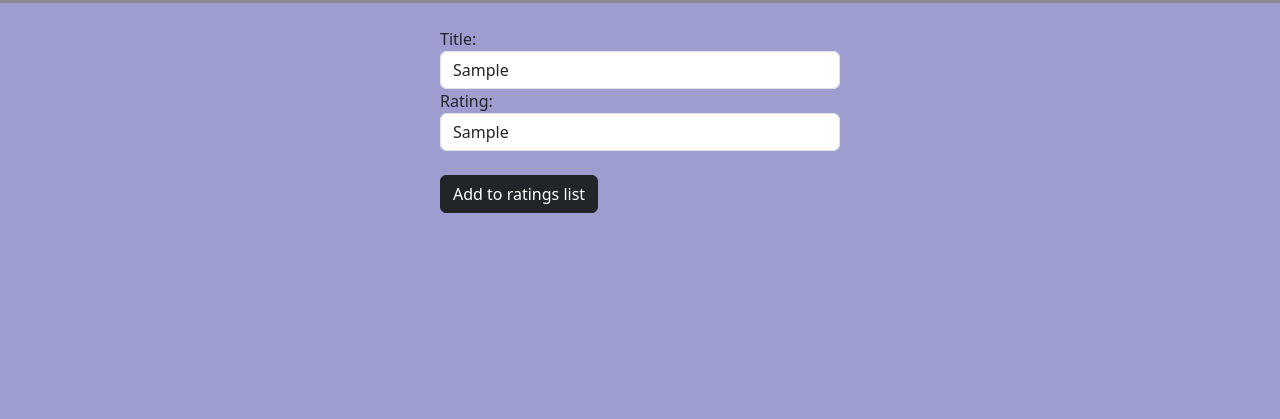
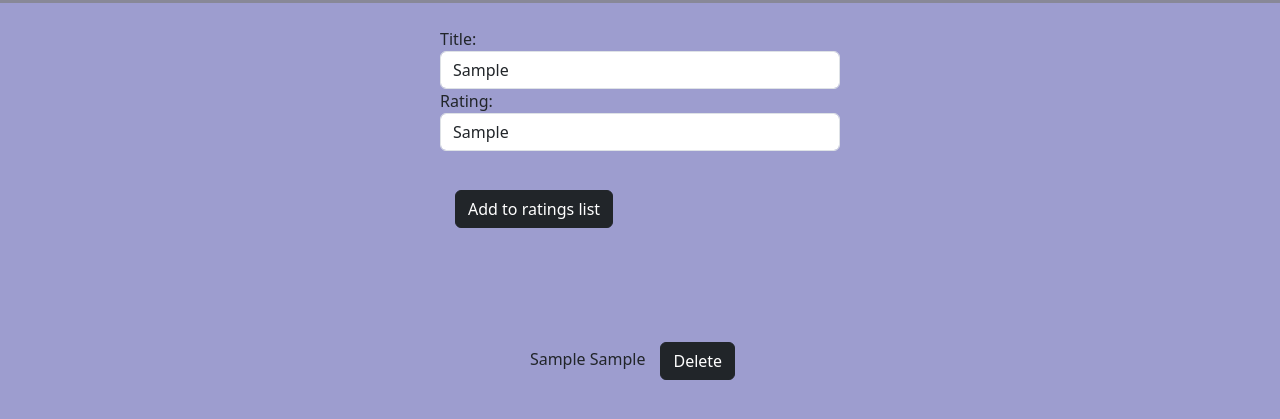
Before and after one commit to crystal-tran/jquery-dom, a plain HTML site: page movies.html in a window 1280 px wide. Both pictures are taken after typing "Sample", "Sample" into the empty fields and a click on the button "Add to ratings list". Shown: the part 53-472 px from the top of the page. Drawn offline with nearby package versions, Linux system fonts and the light colour scheme.

Commit message:
completed movie app

```diff
--- a/movies.css
+++ b/movies.css
@@ -10,9 +10,18 @@ body {
 
 .form-box {
   display: flex;
-  justify-content: center;
+  flex-direction: column;
+  align-items: center;
 }
 
 form {
   width: 400px;
 }
+
+div {
+   margin: 30px;
+}
+
+button {
+  margin: 15px;
+}
--- a/movies.js
+++ b/movies.js
@@ -5,7 +5,16 @@ $('#movie-input').on('submit', addMovieToRatingsList);
 function addMovieToRatingsList(evt){
   evt.preventDefault();
   console.log('adding movie to list');
-  const titleInput = $('#title-input').val();
-  const ratingInput = $('#rating-input').val();
-  console.log('logging movie, title:', titleInput, 'rating:', ratingInput);
+  const $titleInput = $('#title-input').val();
+  const $ratingInput = $('#rating-input').val();
+  const $deleteBtn = $("<button>").text("Delete");
+  $deleteBtn.addClass('btn btn-dark click')
+
+  $('#movie-ratings').append($("<div>").text(`${$titleInput} ${$ratingInput}`).append($deleteBtn));
+  //console.log('logging movie, title:', titleInput, 'rating:', ratingInput);
 }
+
+$('#movie-ratings').on('click', 'button', function(evt){
+  evt.preventDefault();
+  $(evt.target).parent().remove();
+})
```
